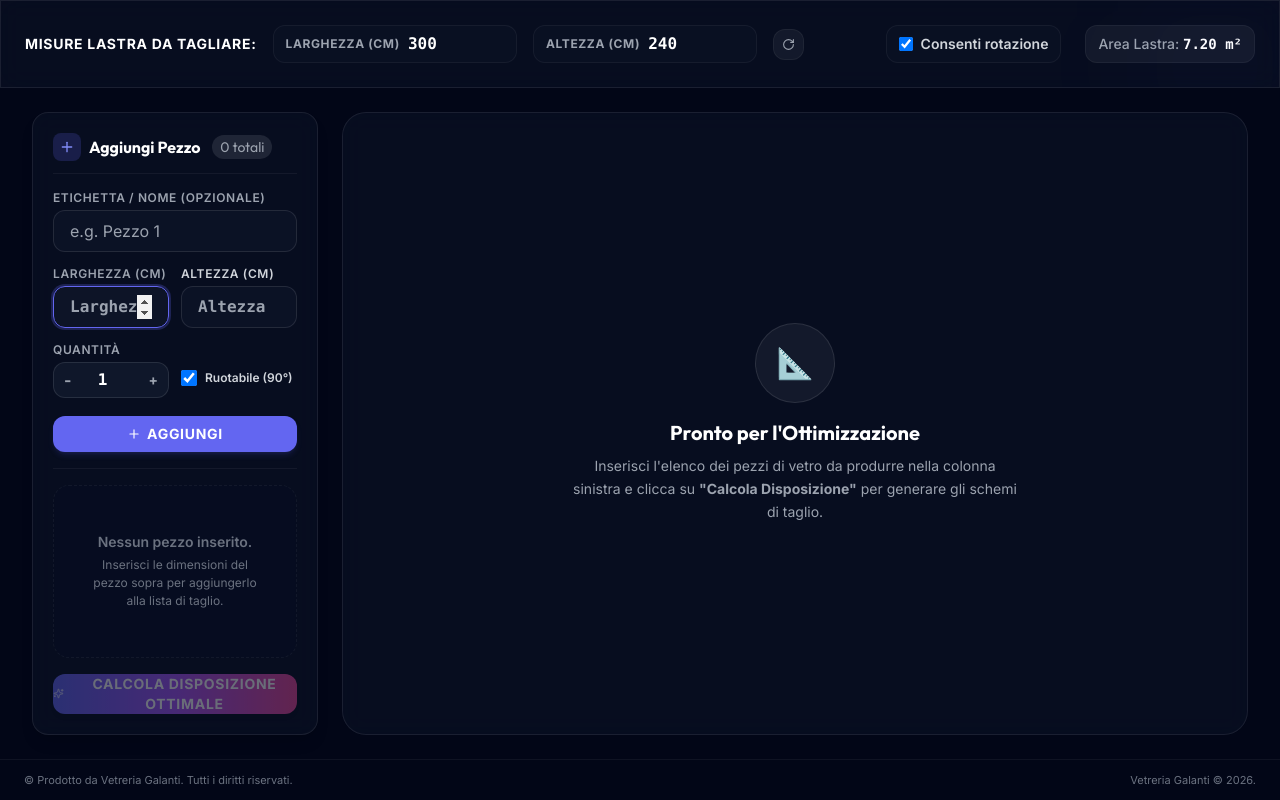
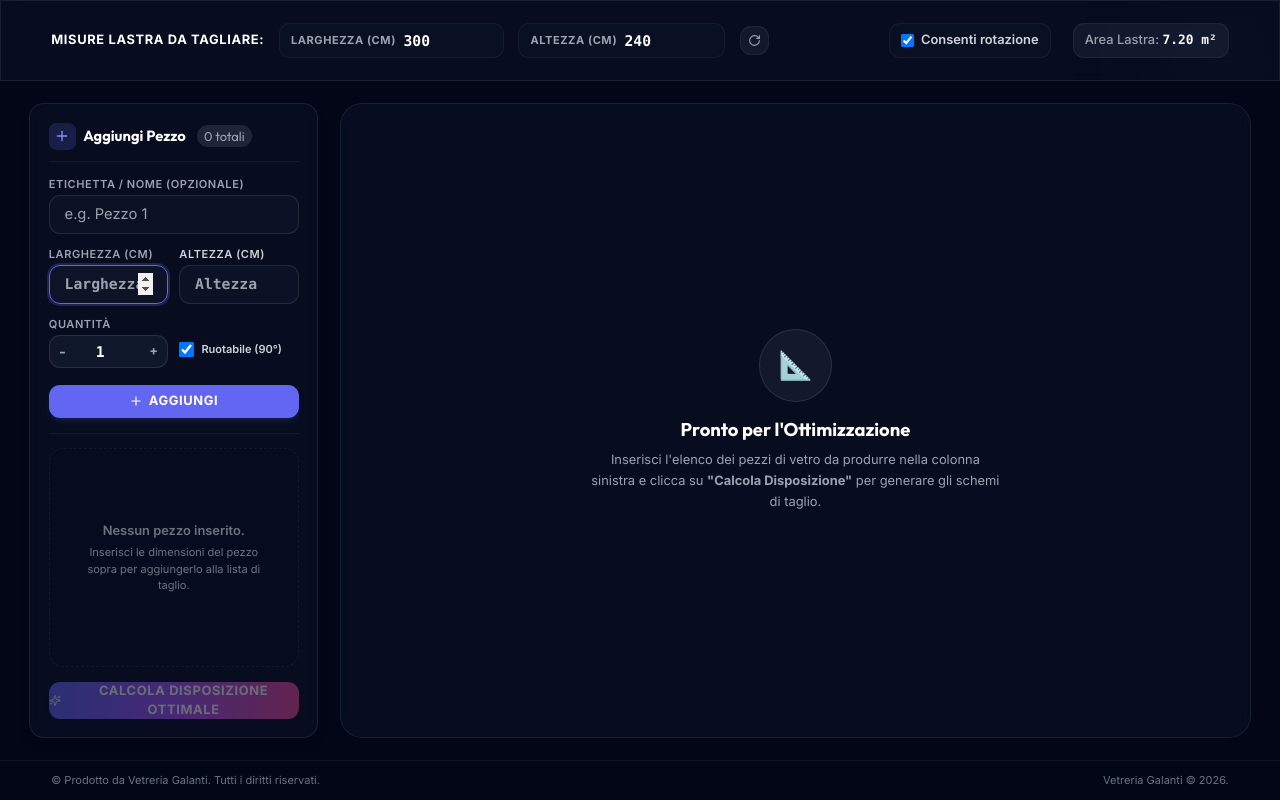
Before and after one commit to shhtefano/glass-optimizer, a React (Vite) app: page / in a window 1280 px wide. Built offline with nearby package versions, Linux system fonts and the light colour scheme.

Commit message:
fix: little fixes

```diff
--- a/src/index.css
+++ b/src/index.css
@@ -3,6 +3,9 @@
 @tailwind utilities;
 
 @layer base {
+  html {
+    font-size: 92%;
+  }
   body {
     background: radial-gradient(circle at top right, #1e1b4b 0%, #0f172a 50%, #020617 100%);
     background-attachment: fixed;
@@ -231,6 +234,12 @@
     margin: 0 auto !important;
   }
 
+  /* Force the intermediate zoom wrapper div to 100% to bypass React interactive zoom on print */
+  .visualizer-wrapper > div {
+    width: 100% !important;
+    height: 100% !important;
+  }
+
   /* Force the SVG to expand proportionally based on container height */
   .visualizer-wrapper svg {
     height: 100% !important; /* Occupies the full 520px height */
```
